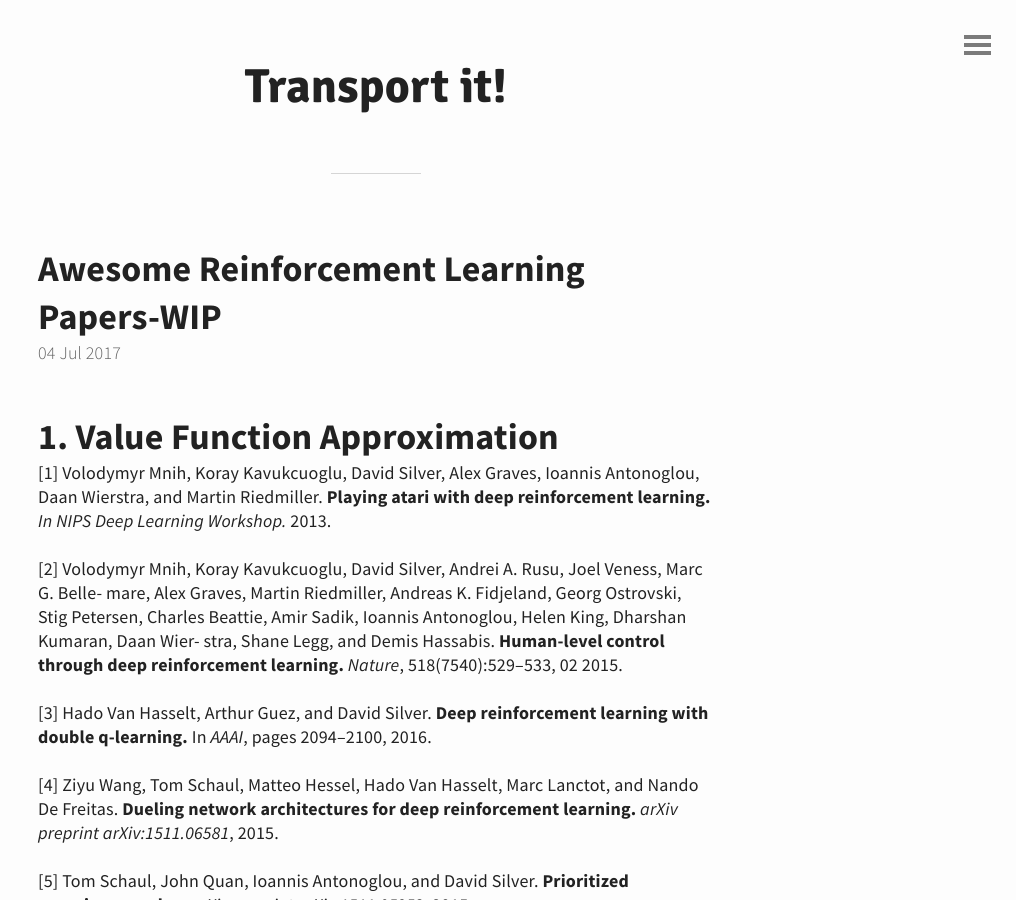
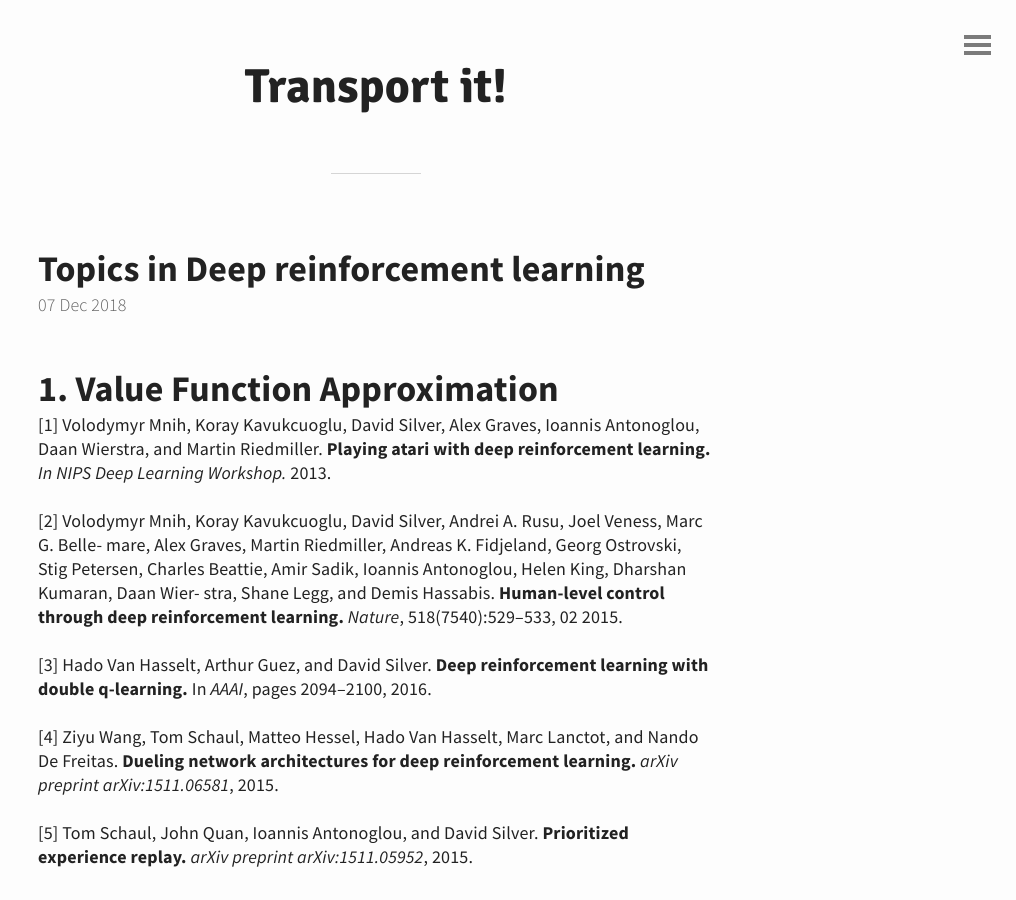
Before and after one commit to sungyubkim/sungyubkim.github.io, a Jekyll site: the page built from _posts/Reinforcement Learning/2018-12-7-Topics-in-Deep-reinforcement-learning.md, in a window 1280 px wide and 900 px high. Shown: the whole window, without its empty margins (264-1280 px from the left). Built offline with Jekyll 4.4.1, drawn with Linux system fonts in a browser that asks for light colours.

Commit message:
no message

```diff
--- a/_posts/Reinforcement Learning/2017-7-3-Awesome Reinforcement-Learning-Papers.md
+++ b/_posts/Reinforcement Learning/2018-12-7-Topics-in-Deep-reinforcement-learning.md
@@ -1,7 +1,7 @@
 ---
 layout: post
-title: Awesome Reinforcement Learning Papers-WIP
-date: 2017-7-4
+title: Topics in Deep reinforcement learning
+date: 2018-12-7
 tags:
   - Reinforcement Learning
 ---
```
